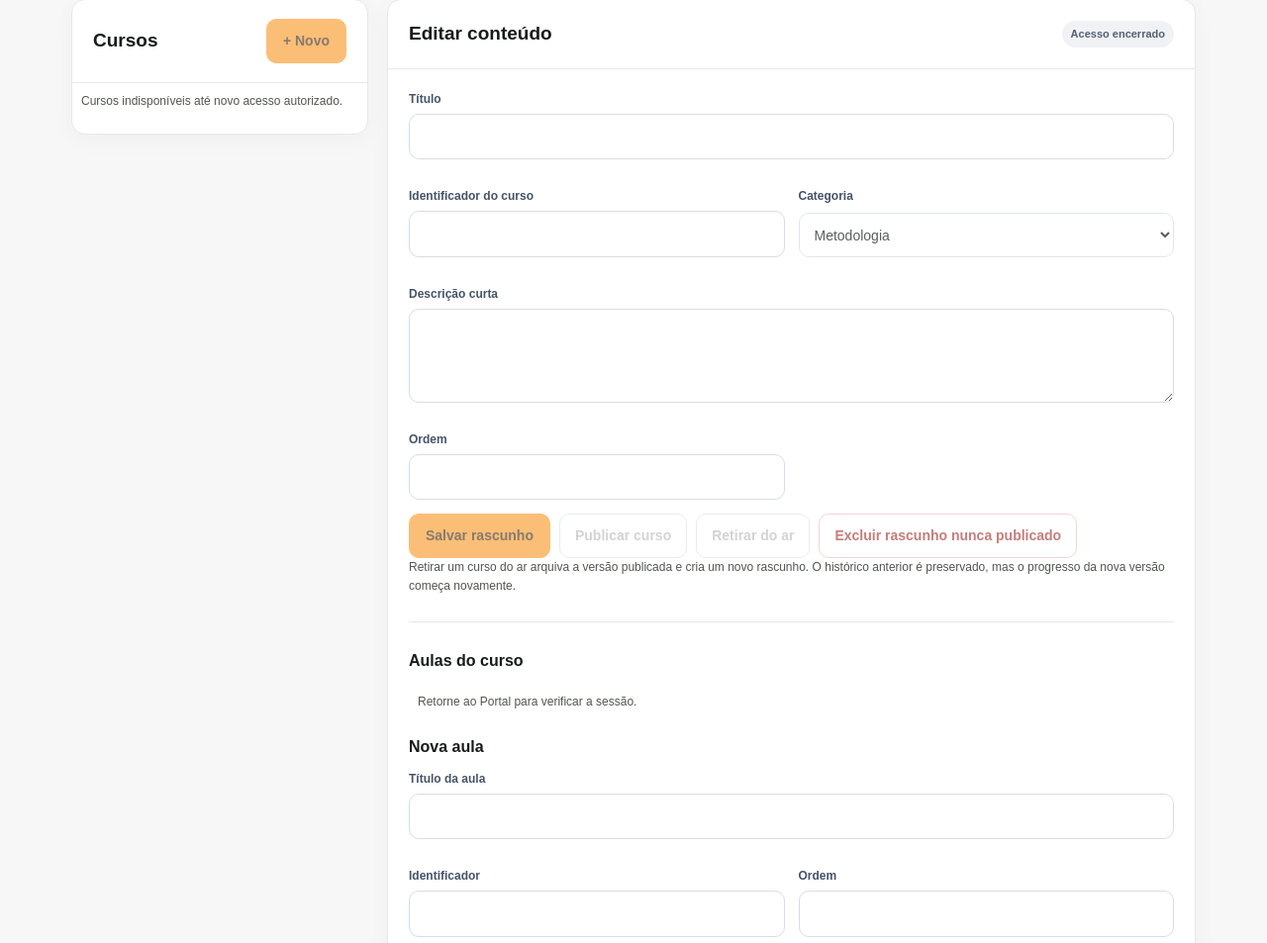
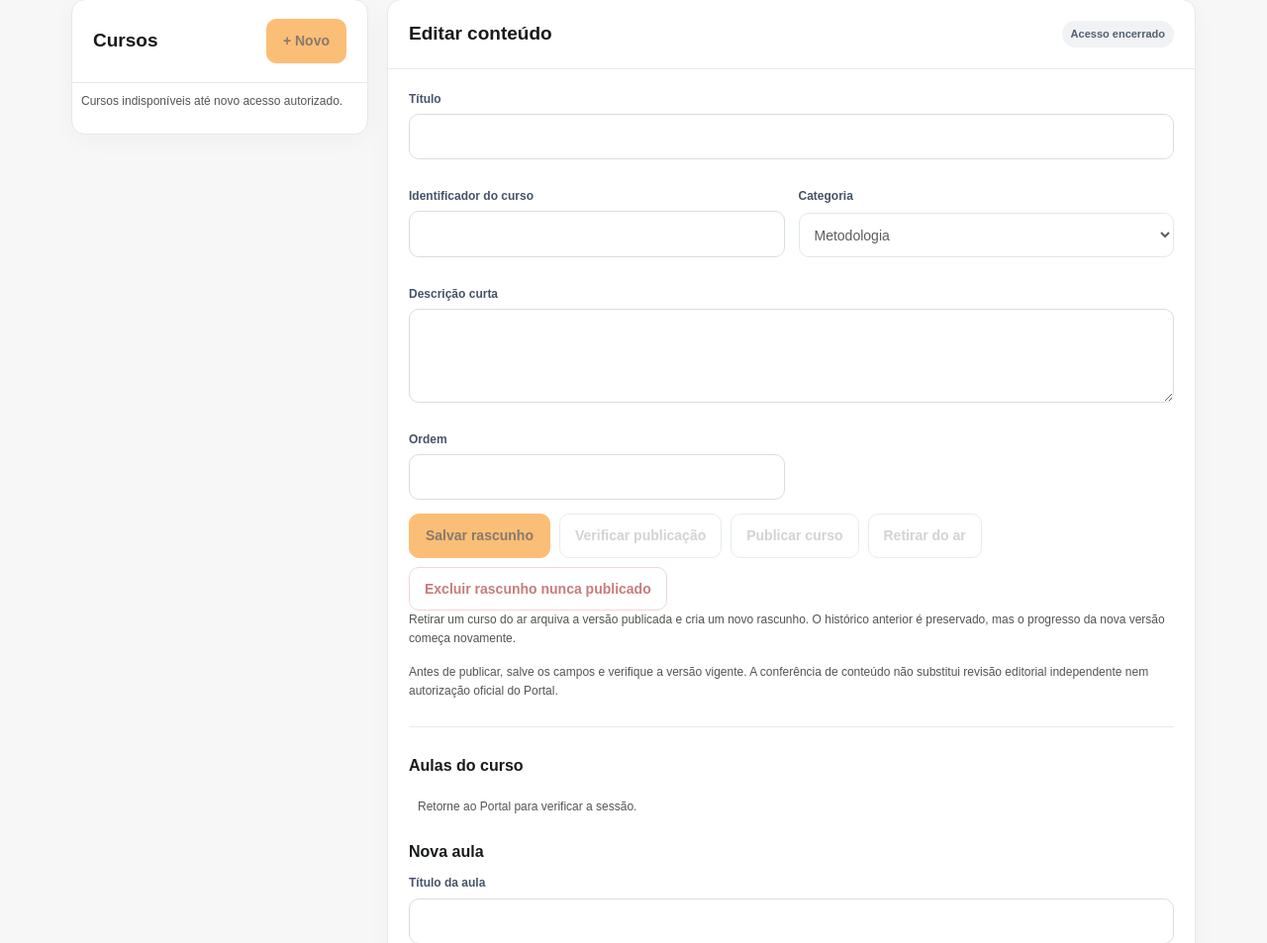
Before and after one commit to rafhael100/imagine-universidade, a Laravel app: template resources/views/university/admin.blade.php in a window 1280 px wide. Shown: the part 300-1253 px from the top of the page at 99% size. Run offline with Laravel 12, Linux system fonts and the light colour scheme; the template is opened without the code that fills it, so the values that code supplies are empty; parts of the project's set-up code (start-up, migrations or seed data) failed here and were passed over.

Commit message:
feat(universidade): show editorial readiness and submit reviewed content hash before publish

```diff
--- a/resources/views/university/admin.blade.php
+++ b/resources/views/university/admin.blade.php
@@ -48,6 +48,10 @@
     .help{font-size:12px}
     .editorial-preview{border:1px solid #E7BF88;background:#FFFAF4;border-radius:12px;padding:20px;margin:20px 0 0;overflow-wrap:anywhere}
     .editorial-preview[hidden]{display:none}
+    .readiness{border:1px solid #E6BC83;background:#FFF9F0;border-radius:10px;padding:13px 16px;margin:14px 0;overflow-wrap:anywhere}
+    .readiness[hidden]{display:none}
+    .readiness strong{display:block;color:#61380A;margin-bottom:6px}
+    .readiness p{color:#484848;margin:6px 0;font-size:13px}
     .audit-panel{margin-top:20px}
     .audit-list{padding:10px 20px;display:grid;gap:6px}
     .audit-row{padding:12px 0;border-bottom:1px solid var(--line)}
@@ -90,11 +94,14 @@
           </div>
           <div class="actions">
             <button type="submit" class="primary" id="course-save">Salvar rascunho</button>
+            <button type="button" class="secondary" id="check-publication">Verificar publicação</button>
             <button type="button" class="secondary" id="publish">Publicar curso</button>
             <button type="button" class="secondary" id="unpublish">Retirar do ar</button>
             <button type="button" class="secondary danger" id="delete-course" disabled>Excluir rascunho nunca publicado</button>
           </div>
           <p class="help">Retirar um curso do ar arquiva a versão publicada e cria um novo rascunho. O histórico anterior é preservado, mas o progresso da nova versão começa novamente.</p>
+          <div id="publication-readiness" class="readiness" aria-live="polite" role="status" hidden></div>
+          <p class="help">Antes de publicar, salve os campos e verifique a versão vigente. A conferência de conteúdo não substitui revisão editorial independente nem autorização oficial do Portal.</p>
         </form>
         <hr>
         <h3>Aulas do curso</h3>
@@ -212,6 +219,8 @@ function fillCourse(){
   for(const id of ["course-title","course-category","course-summary","course-sort"]){$(id).disabled=!editable;}
   $("course-save").disabled=!editable;
   $("publish").disabled=!c||!!c.is_published;
+  $("check-publication").disabled=!c||!!c.is_published;
+  $("publication-readiness").replaceChildren();$("publication-readiness").hidden=true;
   $("unpublish").disabled=!c||!c.is_published;
   $("delete-course").disabled=!c||!!c.is_published;
   $("lesson-form").querySelectorAll("input,textarea,button").forEach(x=>x.disabled=!c||!editable);
@@ -381,13 +390,69 @@ $("delete-course").addEventListener("click",async()=>{
   }catch(error){say(error.message);if(!state.accessDenied&&state.course?.id===courseId)$("delete-course").disabled=false;}
   finally{finishWrite();}
 });
+function editorialHasUnsavedChanges(){
+  const c=state.course;
+  if(!c)return true;
+  if($("course-title").value.trim()!==String(c.title||"")||
+     $("course-category").value!==String(c.category||"")||
+     $("course-summary").value.trim()!==String(c.summary||"")||
+     intField("course-sort")!==Number(c.sort_order||0))return true;
+  const lesson=state.lesson;
+  if(lesson){
+    return $("lesson-title").value.trim()!==String(lesson.title||"")||
+      $("lesson-body").value.trim()!==String(lesson.body||"")||
+      intField("lesson-sort")!==Number(lesson.sort_order||0);
+  }
+  return Boolean($("lesson-title").value.trim()||
+     $("lesson-slug").value.trim()||$("lesson-body").value.trim());
+}
+function renderPublicationCheck(snapshot){
+  const box=$("publication-readiness");box.replaceChildren();box.hidden=false;
+  box.append(el("strong",snapshot.ready?
+    "Rascunho tecnicamente pronto para revisão editorial":
+    "Pendências antes da publicação"));
+  box.append(el("p","Versão "+String(snapshot.version)+" · "+
+    String(snapshot.lesson_count)+" aula(s) · Diagnóstico informativo, sem publicar."));
+  const messages={
+    not_draft:"O curso não está em um rascunho publicável.",
+    missing_lessons:"Inclua pelo menos uma aula antes de publicar.",
+    invalid_lesson:"Revise títulos e conteúdo das aulas.",
+    missing_optional_summary:"Uma descrição curta facilita a compreensão do curso."
+  };
+  for(const key of [].concat(snapshot.issues||[],snapshot.warnings||[])){
+    box.append(el("p",messages[key]||"Revise os dados editoriais."));
+  }
+  if(snapshot.ready)box.append(el("p","A aprovação humana independente continua obrigatória."));
+}
+async function publicationCheck(){
+  const courseId=state.course?.id??null;
+  if(courseId===null||state.accessDenied||state.writePending||state.course.is_published)return null;
+  if(editorialHasUnsavedChanges()){
+    say("Salve todas as alterações do curso e das aulas antes de verificar a publicação.");
+    return null;
+  }
+  const snapshot=await api("/courses/"+courseId+"/publication-check");
+  if(state.accessDenied||state.writePending||state.course?.id!==courseId)return null;
+  renderPublicationCheck(snapshot);
+  return snapshot;
+}
+$("check-publication").addEventListener("click",async()=>{
+  try{await publicationCheck();}catch(error){say(error.message);}
+});
 $("publish").addEventListener("click",async()=>{
   if(state.accessDenied||!state.course||state.course.is_published)return;
   const courseId=state.course.id;
-  if(!confirm("Publicar este curso para os clientes elegíveis? Confirme somente após revisão editorial independente do conteúdo e da versão. A publicação não libera o SSO ou o Portal por si só."))return;
-  if(state.accessDenied||state.course?.id!==courseId||!beginWrite())return;
+  let reviewed;
+  try{reviewed=await publicationCheck();}catch(error){say(error.message);return;}
+  if(!reviewed)return;
+  if(!reviewed.ready){
+    say("Existem pendências no rascunho. Consulte a verificação de publicação.");
+    return;
+  }
+  if(!confirm("Publicar esta versão revisada para os clientes elegíveis? Confirme somente após revisão editorial independente. A publicação não libera o SSO ou o Portal por si só."))return;
+  if(state.accessDenied||state.course?.id!==courseId||state.course.is_published||!beginWrite())return;
   try{
-    await api("/courses/"+courseId+"/publish","POST");
+    await api("/courses/"+courseId+"/publish","POST",{expected_content_hash:reviewed.content_hash});
     if(!state.accessDenied){
       await refreshCourses(courseId);
       say("Versão do curso publicada no catálogo privado; elegibilidade continua decidida pelo Portal.");
```
